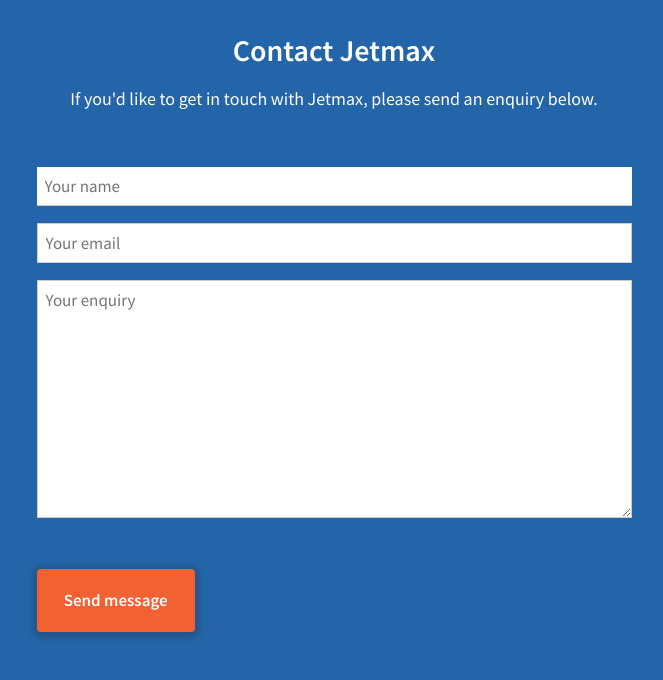
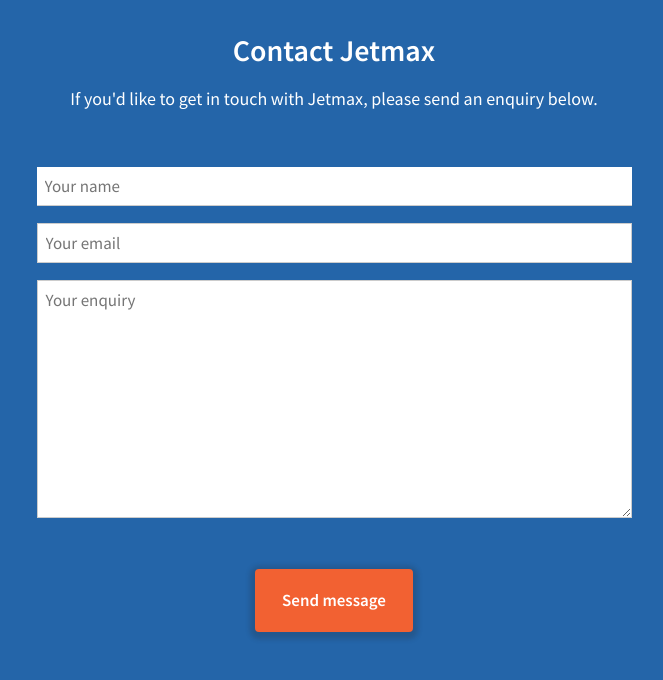
Before and after one commit to zakrowling/jetmax, a plain HTML site: page index.html in a window 1280 px wide. Shown: the part 2732-3412 px from the top of the page, without its empty margins (306-969 px from the left). Drawn offline with Linux system fonts and the light colour scheme.

Commit message:
Add files via upload

```diff
--- a/index.html
+++ b/index.html
@@ -113,7 +113,7 @@
       <p><input class="w3-input" type="text" name="name" placeholder="Your name"></p>
       <p><input class="w3-input w3-border" type="email" name="_replyto" placeholder="Your email"></p>
       <p><textarea rows="10" class="w3-input w3-border" type="text" name="phone" placeholder="Your enquiry"></textarea></p>
-      <p><input class="w3-button w3-background-orange" type="submit" value="Send message"></p>
+      <p class="w3-center"><input class="w3-button w3-background-orange" type="submit" value="Send message"></p>
     </form>
     <footer class="w3-text-white w3-center">
       <p>Copyright &copy; <script>document.write(new Date().getFullYear());</script> Jetmax, a division of Flight Centre Travel Group.</p>
```
